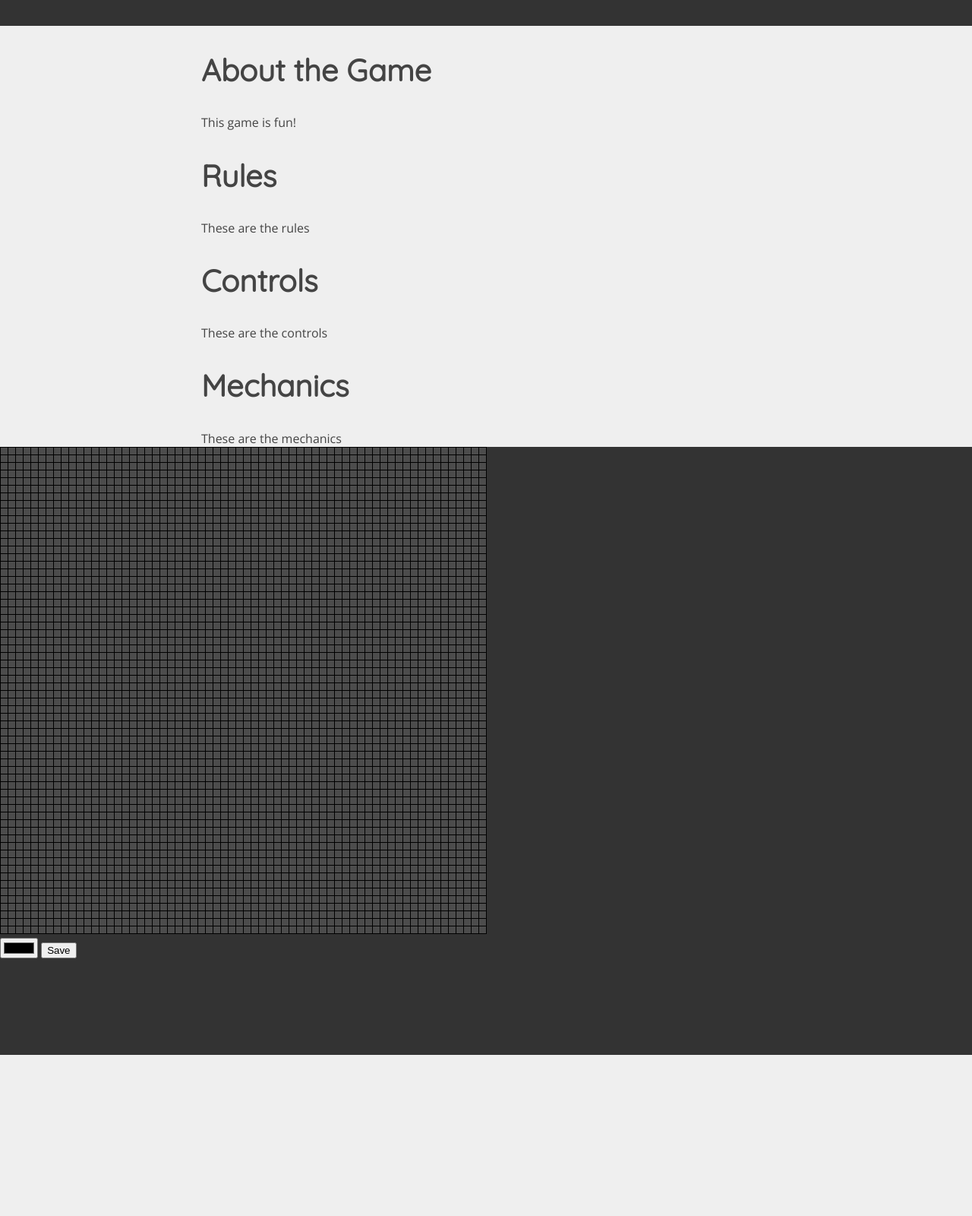
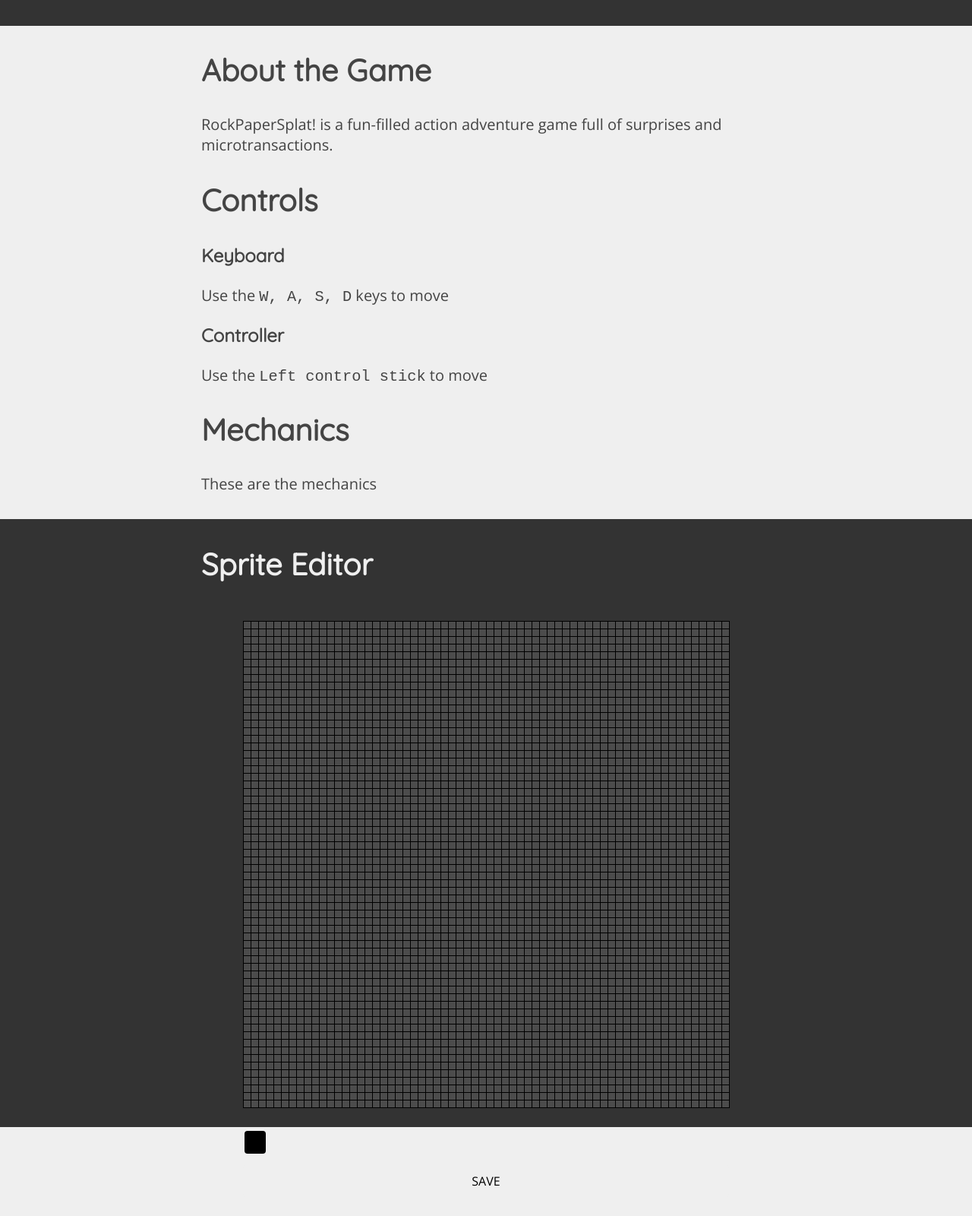
Before and after one commit to a-vorontsov/RockPaperSplat-Web, a plain HTML site: page index.html in a window 1280 px wide. Shown: the part 766-2366 px from the top of the page at 76% size. Before the commit the page ends 2154 px from the top, so only its background shows below. Drawn offline with nearby package versions, Linux system fonts and the light colour scheme.

Commit message:
Update styling, Add more placeholder text

```diff
--- a/index.html
+++ b/index.html
@@ -23,15 +23,9 @@
 					<h2>About the Game</h2>
 				</div>
 				<div>
-					This game is fun!
-				</div>
-			</div>
-			<div>
-				<div>
-					<h2>Rules</h2>
-				</div>
-				<div>
-					These are the rules
+					<p>
+						RockPaperSplat! is a fun-filled action adventure game full of surprises and microtransactions.
+					</p>
 				</div>
 			</div>
 			<div>
@@ -39,7 +33,16 @@
 					<h2>Controls</h2>
 				</div>
 				<div>
-					These are the controls
+					<h3>Keyboard</h3>
+					<p>
+						Use the <kbd>W, A, S, D</kbd> keys to move
+					</p>
+				</div>
+				<div>
+					<h3>Controller</h3>
+					<p>
+						Use the <kbd>Left control stick</kbd> to move
+					</p>
 				</div>
 			</div>
 			<div>
@@ -47,51 +50,45 @@
 					<h2>Mechanics</h2>
 				</div>
 				<div>
-					These are the mechanics
+					<p>
+						These are the mechanics
+					</p>
+				</div>
+			</div>
+		</div>
+		<div class="spriteEditor">
+			<div class="content">
+				<div>
+					<h2>Sprite Editor</h2>
+				</div>
+				<div class="canvasEditor">
+					<canvas id="canvas" class="canvas" width="640" height="640"></canvas>
+					<canvas id="canvasGrid" class="canvasGrid" width="640" height="640"></canvas>
+				</div>
+				<div class="canvasMisc">
+					<div class="colorPicker">
+						<input type="color" id="colorPicker" value="#000000">
+					</div>
+					<div class="buttonSave">
+						<button class="saveButton" onclick="saveCanvas()">SAVE</button>
+					</div>
 				</div>
 			</div>
 		</div>
 	</div>
-	<div>
-	</div>
-	<div class="spriteEditor">
-		<div class="canvasEditor">
-			<canvas id="canvas" class="canvas"></canvas>
-		</div>
-		<input type="color" id="colorPicker" value="#000000">
-		<button onclick="saveCanvas()">Save</button>
-	</div>
-	<script src="res/js/jquery-3.1.1.min.js"></script>
-	<script src="res/js/scripts.js"></script>
 	<script type="text/javascript">
-		var can = getById('canvas'),
+		var can = document.getElementById('canvas'),
 		boxes = 64,
 		size = 10,
 		ctx = can.getContext('2d');
 
-		function drawGrid() {
-			var len = can.height = can.width = boxes * size;
-			for (var i = 0; i < boxes; i++) {
-				ctx.beginPath();
-				ctx.strokeStyle = "#000";
-				ctx.moveTo(size + size * i - .5, 0);
-				ctx.lineTo(size + size * i - .5, len);
-				ctx.moveTo(0, size + size * i - .5);
-				ctx.lineTo(len, size + size * i - .5);
-				var grid = ctx.stroke();
-				console.log(grid);
-			}
-		}
-
-		drawGrid();
-
-		can.addEventListener('mousemove', function (evt) {
+		can.addEventListener('mousemove', function(evt) {
 			var mousePos = getMousePos(can, evt);
 			var sx = (Math.ceil(mousePos.x/size)-1)*size,
 			sy =  (Math.ceil(mousePos.y/size)-1)*size;
 		}, false);
 
-		can.addEventListener('mousedown', function (evt) {
+		can.addEventListener('mousedown', function(evt) {
 			var customColor = document.getElementById('colorPicker');
 			var mousePos = getMousePos(can, evt);
 			var sx = (Math.ceil(mousePos.x/size)-1)*size,
@@ -113,10 +110,27 @@
 			var img = canvas.toDataURL();
 			console.log(img);
 		}
+	</script>
+	<script type="text/javascript">
+		var canvas = document.getElementById('canvasGrid'),
+		boxes = 64,
+		size = 10,
+		context = canvas.getContext('2d');
 
-		function getById(x) {
-			return document.getElementById(x);
+		function drawGrid() {
+			var len = canvas.height = canvas.width = boxes * size;
+			for (var i = 0; i < boxes; i++) {
+				context.beginPath();
+				context.strokeStyle = "#000";
+				context.moveTo(size + size * i - .5, 0);
+				context.lineTo(size + size * i - .5, len);
+				context.moveTo(0, size + size * i - .5);
+				context.lineTo(len, size + size * i - .5);
+				context.stroke();
+			}
 		}
+
+		drawGrid();
 	</script>
 </body>
 
--- a/res/css/style.css
+++ b/res/css/style.css
@@ -1,4 +1,5 @@
 /* Typography */
+
 @font-face {
   font-family: "Rock";
   src: url('../font/JFRocSol.TTF');
@@ -7,7 +8,8 @@
 
 body {
   font-family: "Open Sans", sans-serif;
-	color: #444
+  color: #444;
+  font-size: 1em;
 }
 
 h1,
@@ -23,7 +25,16 @@ h2 {
   font-size: 2.5em;
 }
 
+h3 {
+	font-size: 1.5em;
+}
+
+p, kbd {
+	font-size: 1.25em;
+}
+
 /* Layout */
+
 html {
   background-color: #efefef;
 }
@@ -72,12 +83,81 @@ body {
   background-color: #333;
 }
 
+.spriteEditor h2 {
+	position: relative;
+	top: 33.2px;
+  color: #efefef;
+}
+
 .canvasEditor {
+  padding: 50px 0;
+  width: 640px;
+  height: 640px;
   margin: auto;
 }
 
 .canvas {
+  position: relative;
+  z-index: 2;
+  background-color: rgba(0, 0, 0, 0);
+}
+
+.canvasGrid {
+  position: relative;
+  z-index: 1;
+  top: -645px;
   border-top: 1px solid #000;
   border-left: 1px solid #000;
   background-color: rgba(102, 102, 102, 0.5);
 }
+
+.canvasMisc {
+	width: 100%;
+	display: inline-block;
+	margin: 0 auto;
+}
+
+.colorPicker {
+	padding: 0 55px;
+	margin-top: -20px;
+}
+
+input[type="color"] {
+	-webkit-appearance: none;
+	border-radius: 4px;
+	border: none;
+	width: 32px;
+	height: 32px;
+}
+input[type="color"]::-webkit-color-swatch-wrapper {
+	padding: 0;
+}
+input[type="color"]::-webkit-color-swatch {
+	border: none;
+	border-radius: 4px;
+}
+
+.buttonSave {
+	padding: 10px 55px;
+}
+
+.saveButton {
+	font-family: "Open Sans", sans-serif;
+	font-size: 1em;
+	width: 640px;
+	border-radius: 4px;
+	padding: 10px 20px;
+	border: none;
+}
+
+.saveButton:hover {
+	opacity: 0.8;
+}
+
+.saveButton:active {
+	opacity: 0.7;
+}
+
+.saveButton:focus {
+	outline: none;
+}
```
Also changed, not shown: res/font/JFRocOut.ttf (deleted), res/img/logo.svg (deleted), res/js/jquery-3.1.1.min.js (deleted), res/js/scripts.js (deleted). Lines whose indentation alone changed are shown as unchanged.
